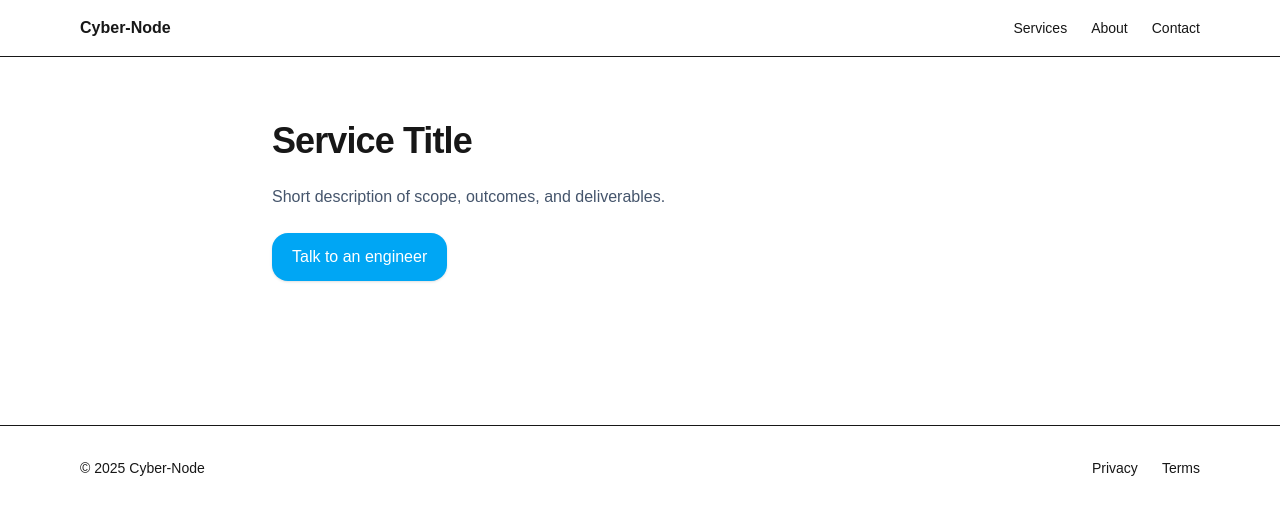
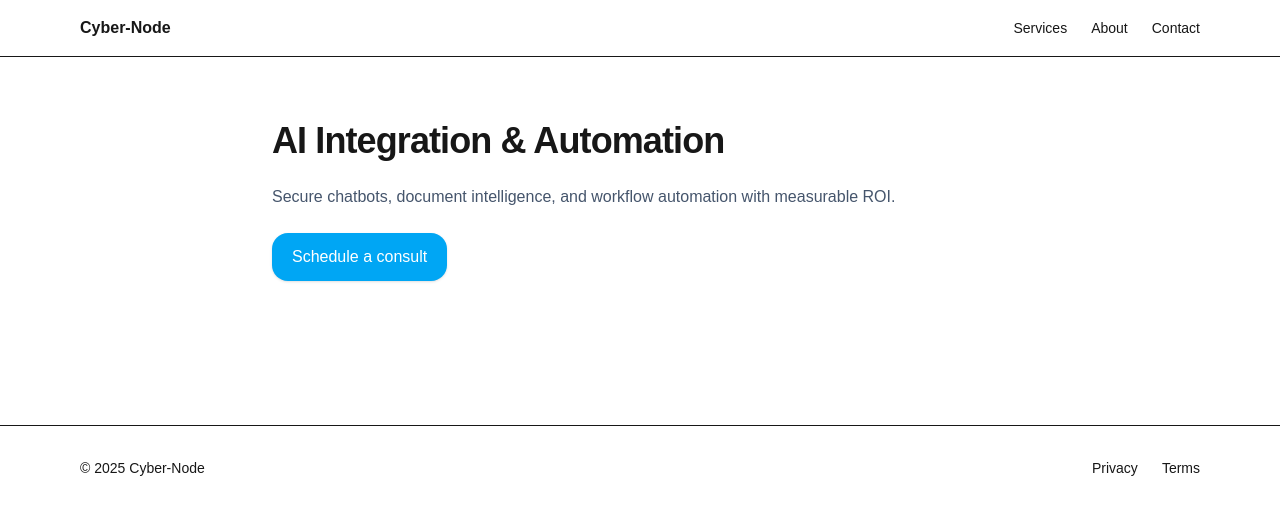
Before and after one commit to WillieKM/cybernode, a Next.js app: page /services/ai-integration in a window 1280 px wide. Shown: the top 514 px of the page. Built offline with nearby package versions, Linux system fonts and the light colour scheme.

Commit message:
Add AI Integration, About, Privacy, Terms pages and update Services hub

```diff
--- a/app/about/page.tsx
+++ b/app/about/page.tsx
@@ -2,10 +2,7 @@ export default function About() {
   return (
     <section className="max-w-3xl mx-auto px-4 py-16 space-y-6">
       <h1 className="text-4xl font-bold tracking-tight">About Cyber-Node</h1>
-      <p className="text-slate-600">
-        We’re a senior team focused on pragmatic security outcomes—measurable risk
-        reduction over checkbox compliance. We embed with your team and leave you stronger.
-      </p>
+      <p className="text-slate-600">We deliver pragmatic, security-first engineering for SMBs—measurable risk reduction over checkbox compliance.</p>
     </section>
   );
 }
--- a/app/privacy/page.tsx
+++ b/app/privacy/page.tsx
@@ -2,7 +2,7 @@ export default function Privacy() {
   return (
     <section className="max-w-3xl mx-auto px-4 py-16 space-y-6">
       <h1 className="text-3xl font-bold tracking-tight">Privacy Policy</h1>
-      <p className="text-slate-600">High-level placeholder. Replace with your actual policy text.</p>
+      <p className="text-slate-600">Placeholder policy. Replace with your actual privacy terms and data handling practices.</p>
     </section>
   );
 }
--- a/app/services/ai-integration/page.tsx
+++ b/app/services/ai-integration/page.tsx
@@ -1,10 +1,10 @@
 export default function Page() {
   return (
     <section className="max-w-3xl mx-auto px-4 py-16 space-y-6">
-      <h1 className="text-4xl font-bold tracking-tight">Service Title</h1>
-      <p className="text-slate-600">Short description of scope, outcomes, and deliverables.</p>
+      <h1 className="text-4xl font-bold tracking-tight">AI Integration & Automation</h1>
+      <p className="text-slate-600">Secure chatbots, document intelligence, and workflow automation with measurable ROI.</p>
       <a href="/contact" className="inline-flex items-center rounded-2xl px-5 py-3 font-medium shadow-sm bg-sky-500 text-white hover:bg-sky-600">
-        Talk to an engineer
+        Schedule a consult
       </a>
     </section>
   );
--- a/app/terms/page.tsx
+++ b/app/terms/page.tsx
@@ -2,7 +2,7 @@ export default function Terms() {
   return (
     <section className="max-w-3xl mx-auto px-4 py-16 space-y-6">
       <h1 className="text-3xl font-bold tracking-tight">Terms of Service</h1>
-      <p className="text-slate-600">High-level placeholder. Replace with your actual terms.</p>
+      <p className="text-slate-600">Placeholder terms. Replace with your actual service terms and conditions.</p>
     </section>
   );
 }
```
